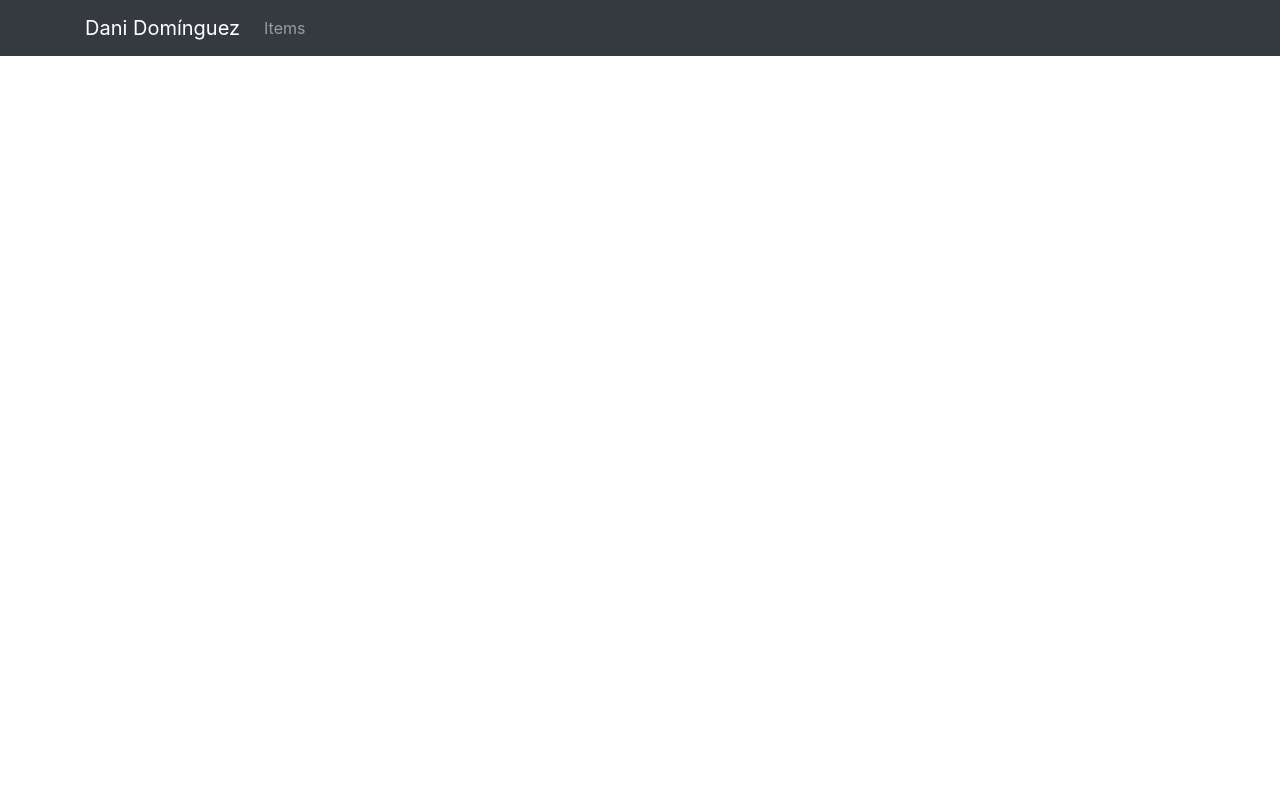
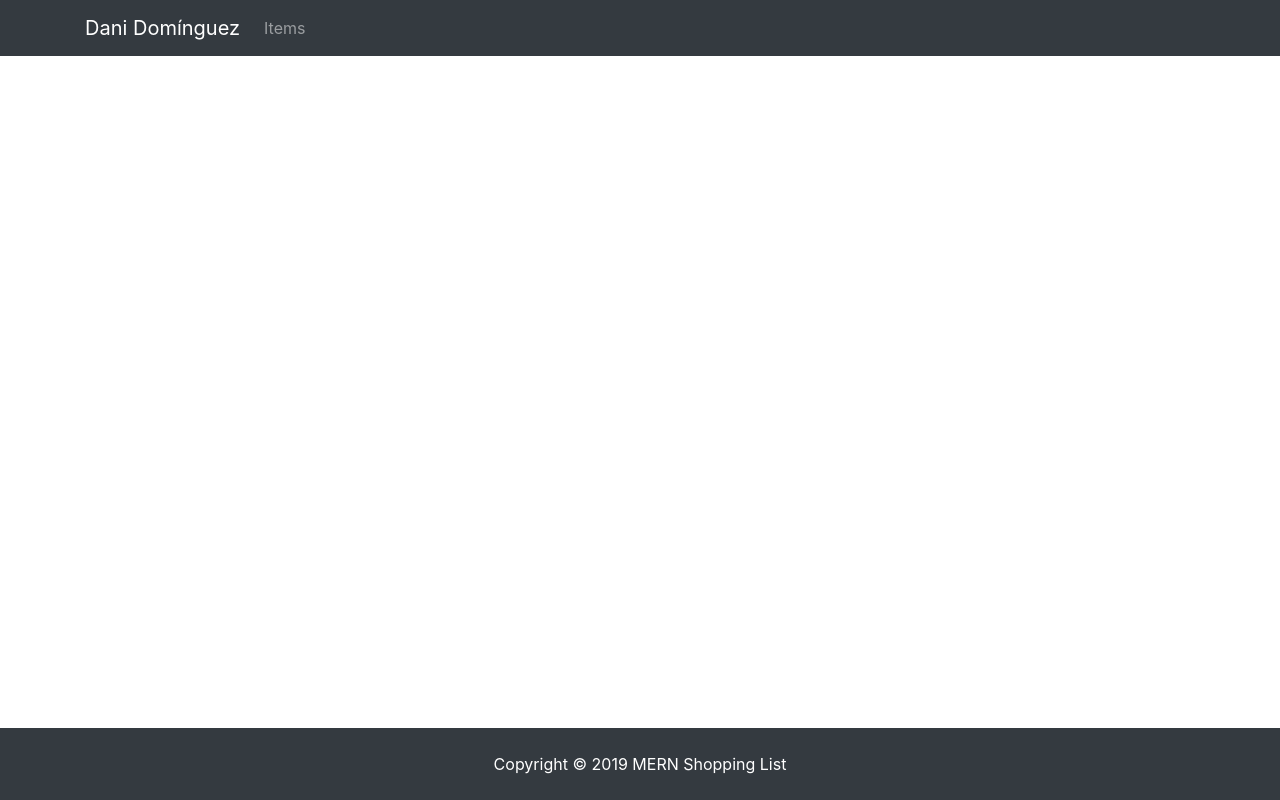
Before and after one commit to danidz96/mern-shoppinglist, a React (Create React App) app in the folder client/: page / in a window 1280 px wide. Built offline with nearby package versions, Linux system fonts and the light colour scheme.

Commit message:
create footer.js

```diff
--- a/client/src/App.js
+++ b/client/src/App.js
@@ -1,6 +1,7 @@
 import React from 'react';
 import { BrowserRouter as Router } from 'react-router-dom';
 import Navbar from './components/Navbar/Navbar';
+import Footer from './components/Footer/Footer';
 import './styles/App.css';
 
 const App = () => {
@@ -8,6 +9,8 @@ const App = () => {
 		<Router>
 			<div className="App">
 				<Navbar />
+
+				<Footer />
 			</div>
 		</Router>
 	);
--- /dev/null
+++ b/client/src/components/Footer/Footer.js
@@ -0,0 +1,9 @@
+import React from 'react';
+
+const Footer = () => (
+	<footer className="footer bg-dark text-white mt-5 p-4 text-center">
+		Copyright &copy; {new Date().getFullYear()} MERN Shopping List
+	</footer>
+);
+
+export default Footer;
--- a/client/src/styles/App.css
+++ b/client/src/styles/App.css
@@ -8,3 +8,17 @@ html {
 *:after {
 	box-sizing: inherit;
 }
+
+body {
+	position: relative;
+	margin: 0;
+	padding-bottom: 6rem;
+	min-height: 100%;
+}
+
+.footer {
+	position: absolute;
+	right: 0;
+	bottom: 0;
+	left: 0;
+}
```
